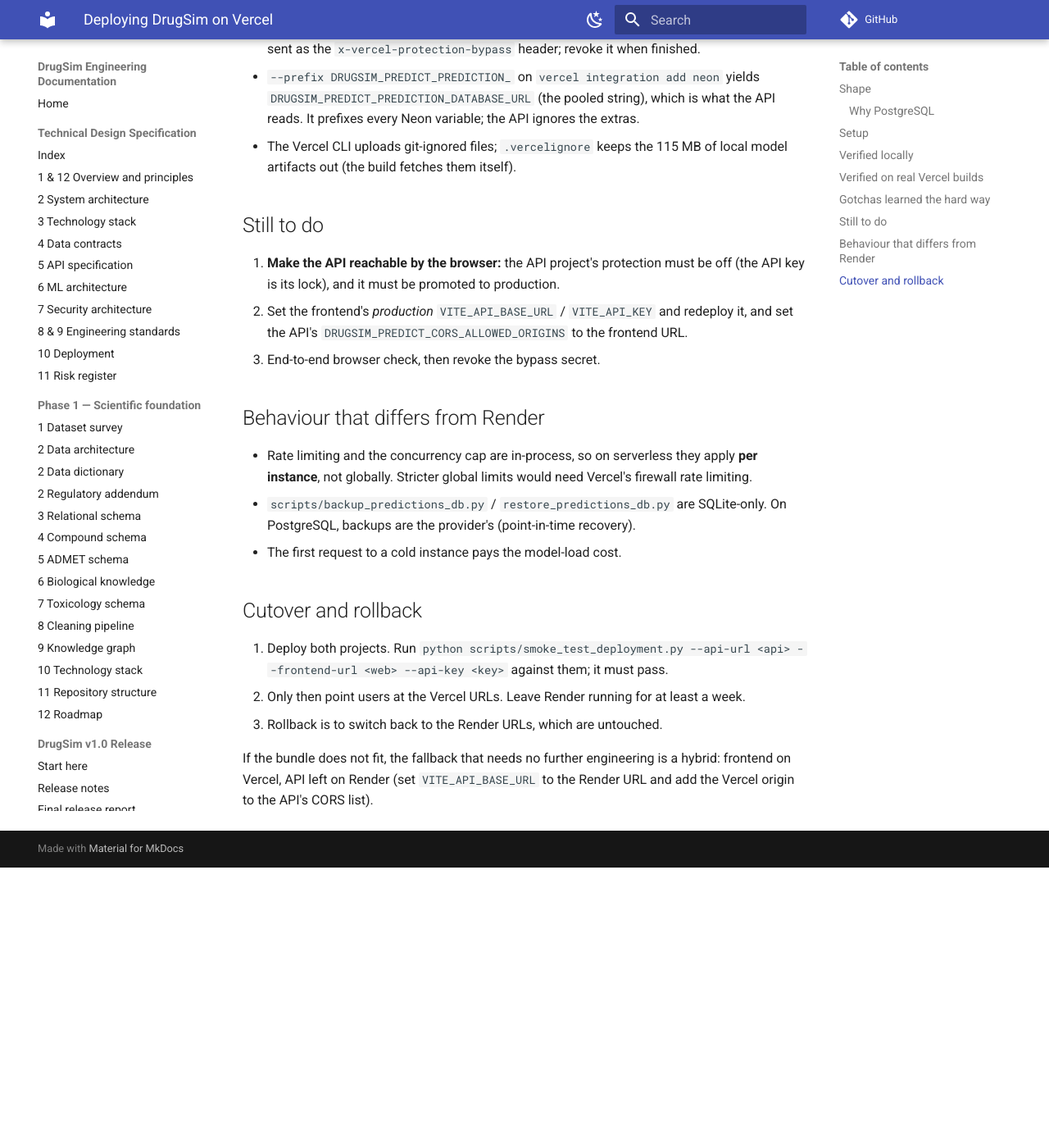
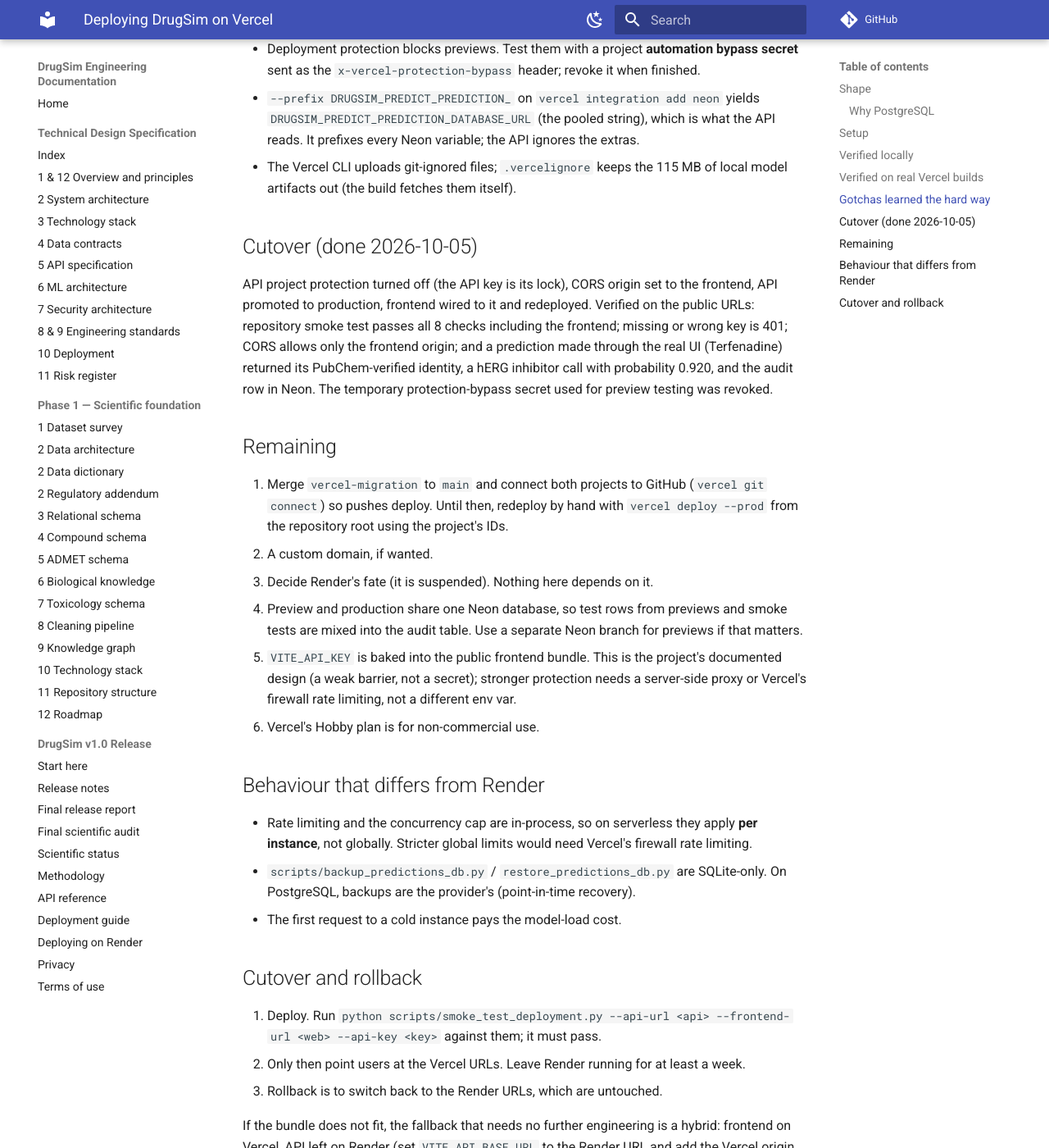
Before and after one commit to cuberthinks/drugsim, an MkDocs documentation site: the page built from docs/deployment/vercel.md, in a window 1280 px wide and 1400 px high, scrolled down 2457 px. Shown: the whole window at 82% size. Built offline with MkDocs 1.6.1 and Material for MkDocs 9.7.7, drawn with Linux system fonts in a browser that asks for light colours; comment, search, counter and statistics services are not loaded; before the commit the page ends 3515 px from its top, so only the background shows below that; some of the changed text lies outside the part shown.

Commit message:
docs(vercel): record the completed cutover and what remains
Co-Authored-By: Claude Sonnet 5.5 <noreply@anthropic.com>

```diff
--- a/docs/deployment/vercel.md
+++ b/docs/deployment/vercel.md
@@ -1,8 +1,10 @@
 # Deploying DrugSim on Vercel
 
-**Status: API verified on a Vercel preview; frontend deployed but not yet wired to the
-API; cutover pending.** Both Vercel projects exist on the `cuberthinks-projects` team.
-This documents the path, what real builds taught us, and what remains.
+**Status: live on Vercel.** API: https://drugsim-api.vercel.app. Frontend:
+https://drugsim-frontend.vercel.app. Both were deployed with the Vercel CLI from the
+`vercel-migration` branch; the projects are **not yet connected to GitHub**, so a push
+does not redeploy them. Render was suspended by the account owner before this work and
+was left untouched.
 
 ## Shape
 
@@ -83,13 +85,30 @@ database. Ownership isolation is also covered by the test suite on both backends
 - The Vercel CLI uploads git-ignored files; `.vercelignore` keeps the 115 MB of local
   model artifacts out (the build fetches them itself).
 
-## Still to do
+## Cutover (done 2026-10-05)
 
-1. **Make the API reachable by the browser:** the API project's protection must be off
-   (the API key is its lock), and it must be promoted to production.
-2. Set the frontend's *production* `VITE_API_BASE_URL` / `VITE_API_KEY` and redeploy it,
-   and set the API's `DRUGSIM_PREDICT_CORS_ALLOWED_ORIGINS` to the frontend URL.
-3. End-to-end browser check, then revoke the bypass secret.
+API project protection turned off (the API key is its lock), CORS origin set to the
+frontend, API promoted to production, frontend wired to it and redeployed. Verified on
+the public URLs: repository smoke test passes all 8 checks including the frontend;
+missing or wrong key is 401; CORS allows only the frontend origin; and a prediction made
+through the real UI (Terfenadine) returned its PubChem-verified identity, a hERG
+inhibitor call with probability 0.920, and the audit row in Neon. The temporary
+protection-bypass secret used for preview testing was revoked.
+
+## Remaining
+
+1. Merge `vercel-migration` to `main` and connect both projects to GitHub
+   (`vercel git connect`) so pushes deploy. Until then, redeploy by hand with
+   `vercel deploy --prod` from the repository root using the project's IDs.
+2. A custom domain, if wanted.
+3. Decide Render's fate (it is suspended). Nothing here depends on it.
+4. Preview and production share one Neon database, so test rows from previews and smoke
+   tests are mixed into the audit table. Use a separate Neon branch for previews if
+   that matters.
+5. `VITE_API_KEY` is baked into the public frontend bundle. This is the project's
+   documented design (a weak barrier, not a secret); stronger protection needs a
+   server-side proxy or Vercel's firewall rate limiting, not a different env var.
+6. Vercel's Hobby plan is for non-commercial use.
 
 ## Behaviour that differs from Render
 
```
Also changed, not shown: other parts of docs/deployment/vercel.md (+1 -1 lines), CHANGELOG.md (+7 -3 lines).
